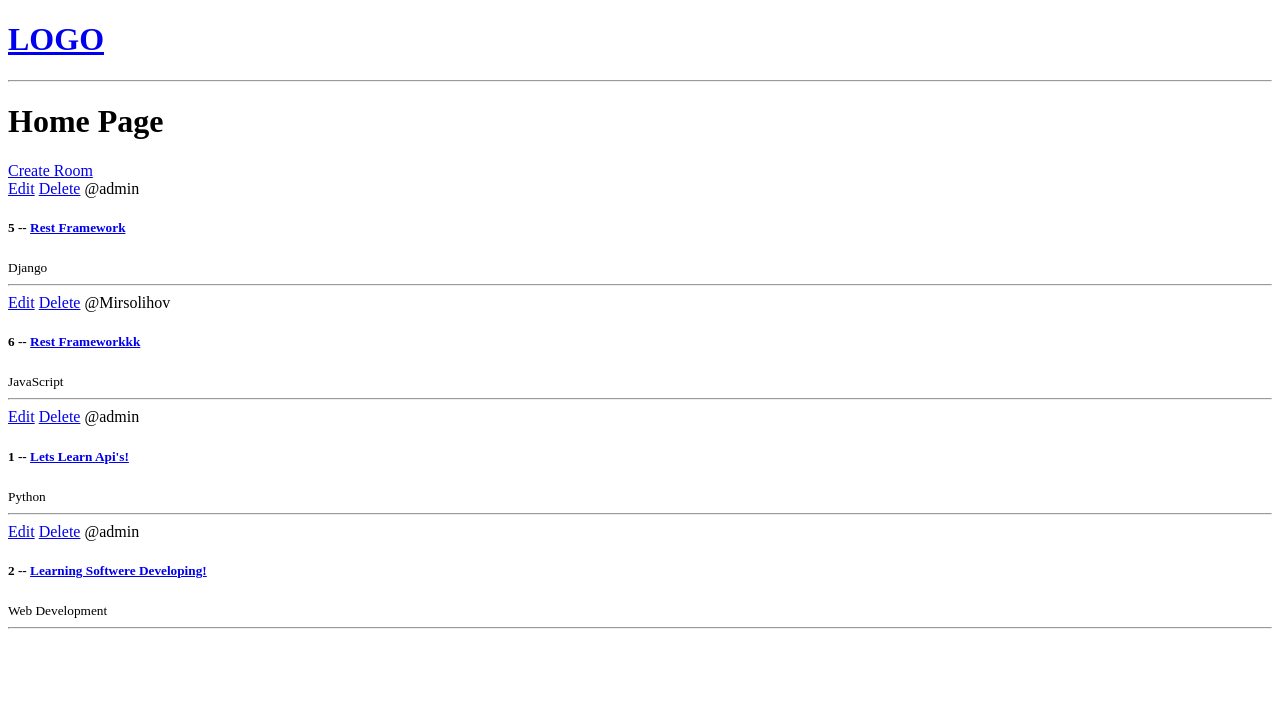
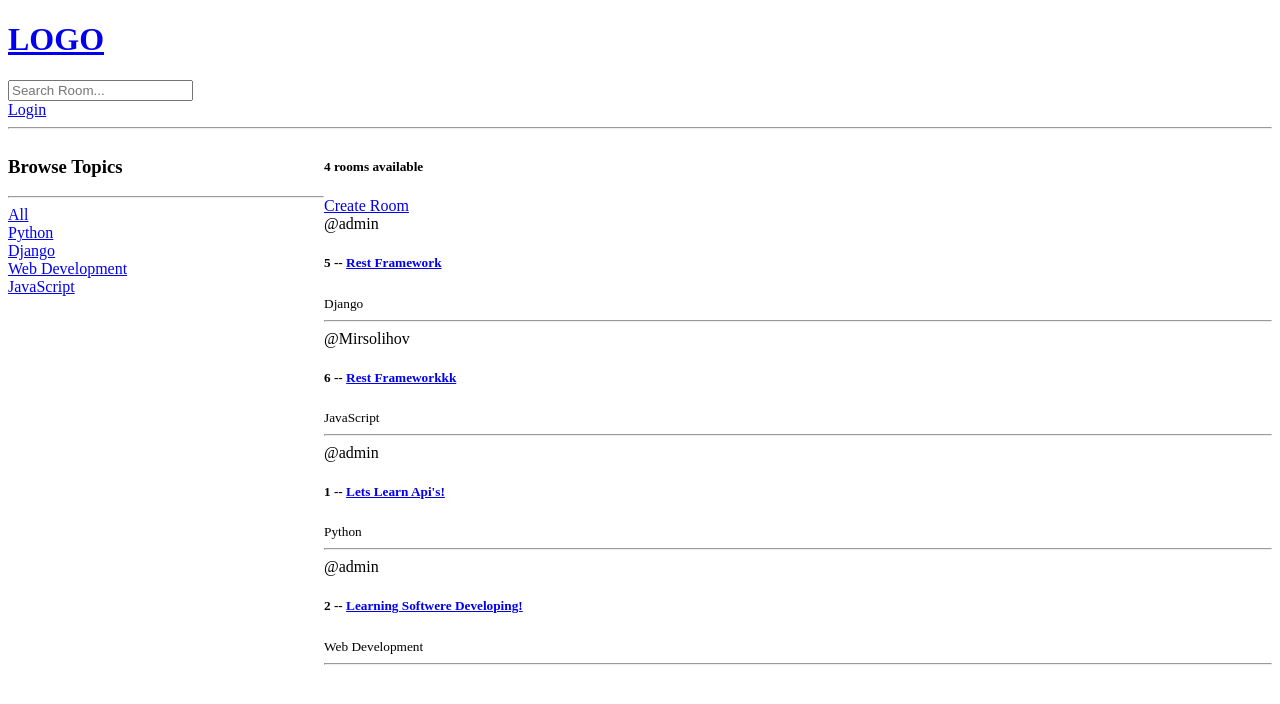
Before and after one commit to MJDevPro/StudyProject_, a Django app: page / in a window 1280 px wide. Shown: the top 704 px of the page. Run offline with Django 3.2, Linux system fonts and the light colour scheme; data comes from the database, SQL or seed files in the repository; both versions use the stored data as it was after the commit.

Commit message:
New Chenges!

```diff
--- a/StudyProject/settings.py
+++ b/StudyProject/settings.py
@@ -126,3 +126,4 @@ STATIC_URL = '/static/'
 # https://docs.djangoproject.com/en/3.2/ref/settings/#default-auto-field
 
 DEFAULT_AUTO_FIELD = 'django.db.models.BigAutoField'
+LOGOUT_REDIRECT_URL = 'home'
--- a/StudyProject/urls.py
+++ b/StudyProject/urls.py
@@ -4,5 +4,6 @@ from django.urls import path, include
 
 urlpatterns = [
     path('admin/', admin.site.urls),
+    path('logout/',include('django.contrib.auth.urls'),name='logout'),
     path('', include('base.urls')),
 ]
--- a/base/templates/base/home.html
+++ b/base/templates/base/home.html
@@ -1,25 +1,50 @@
 {% extends 'main.html' %}
 
 {% block content %}
-<h1>Home Page</h1>
+
+<style>
+    .home-container{
+        display: grid;
+        grid-template-columns: 1fr 3fr;
+    }
+</style>
+
+<div class="home-container">
 
     <div>
+        <h3>Browse Topics</h3>
+        <hr>
 
+        <div>
+            <a href="{% url 'home' %}">All</a>
+        </div>
+
+        {% for topic in topics %}
+            <div>
+               <a href="{% url 'home' %}?q={{ topic.name }}">{{ topic.name }}</a>
+            </div>
+        {% endfor %}
+    </div>
+
+    <div>
+    <h5>{{ room_count }} rooms available</h5>
     <a href="{% url 'create-room' %}">Create Room</a>
-
         <div>
             {% for room in rooms %}
                 <div>
+                    {% if request.user == room.host %} # roomni yaratgan adminidan boshqa laga bu sahifala korinmidi. Can only authon admin
                     <a href="{% url 'update-room' room.id %}">Edit</a>
                     <a href="{% url 'delete-room' room.id %}">Delete</a>
+                    {% endif %}
+
                     <span>@{{ room.host.username }}</span>
                     <h5>{{ room.id }} -- <a href="{% url 'room' room.id %}">{{ room.name }}</a></h5>
                     <small>{{ room.topic.name }}</small>
                     <hr>
                 </div>
+            {% endfor %}
+        </div>
 
-
-        {% endfor %}
     </div>
 </div>
 
--- a/base/urls.py
+++ b/base/urls.py
@@ -2,6 +2,9 @@ from django.urls import path
 from . import views
 
 urlpatterns = [
+    path('login/',views.loginPage,name='login'),
+    # path('logout/',views.logoutUser(),name='logout'),
+
     path('', views.home, name='home'),
     path('room/<str:pk>/', views.room, name='room'),
 
--- a/base/views.py
+++ b/base/views.py
@@ -1,5 +1,11 @@
 from django.shortcuts import render, redirect
-from .models import Room
+from django.contrib import messages
+from django.http import HttpResponse
+from django.contrib.auth.decorators import login_required
+from django.db.models import Q
+from django.contrib.auth.models import User
+from django.contrib.auth import authenticate, login, logout
+from .models import Room, Topic
 from .forms import RoomForm
 
 # rooms=[
@@ -9,9 +15,52 @@ from .forms import RoomForm
 #
 # ]
 
+# def logoutUser(request):
+#     logout(request)
+#     return redirect('home')
+
+
+def loginPage(request):
+
+    if request.user.is_authenticated: #user login qibogan bosa posiskda /login/ dib yozsa login sahifasiga obormidi. Home da qoladi
+        return redirect('home')
+
+    if request.method == 'POST':
+        username = request.POST.get('username')#username & passwordni olib
+        password = request.POST.get('password')
+
+        try:                                    #mavjud & mavjudmasligini tekshir
+            user = User.objects.get(username=username)
+        except:
+            messages.error(request, 'User does not exist')
+
+        user = authenticate(request, username=username, password=password)#mavjud bo'lsa o'tkaz
+
+        if user is not None:
+            login(request, user)#create user
+            return redirect('home')
+        else:
+            messages.error(request, 'Username or Password does not exist')
+
+    context = {}
+    return render(request, 'base/login_register.html', context)
+
+
+
+
 def home(request):
-    rooms = Room.objects.all()
-    context = {'rooms': rooms}
+    q = request.GET.get('q') if request.GET.get('q') != None else ''
+
+    rooms = Room.objects.filter(
+        Q(topic__name__icontains = q) |
+        Q(name__icontains=q)|
+        Q(description__icontains=q)
+    )
+
+    topics = Topic.objects.all()
+    room_count = rooms.count()
+
+    context = {'rooms':rooms, 'topics': topics, 'room_count':room_count} #contextda topiclani >>Topics<< soziga biriktrildi
     return render(request, 'base/home.html', context)
 
 def room(request, pk):
@@ -19,6 +68,7 @@ def room(request, pk):
     context = {'room':room}
     return render(request,'base/room.html', context)
 
+@login_required(login_url='login')#login in qimagan bosa room yaratomidi  #restricted pages == cheklangan sahifalar
 def createRoom(request):
     form = RoomForm()
 
@@ -31,9 +81,13 @@ def createRoom(request):
     context = {'form':form}
     return render(request, 'base/room_form.html', context)
 
-def updateRoom(request, pk):
+@login_required(login_url='login') #restricted pages == cheklangan sahifalar
+def updateRoom(request, pk):#login in qimagan bosa room yangilomidi
     room = Room.objects.get(id=pk)
     form = RoomForm(instance=room)
+
+    if request.user != room.host: # user ozi admin bomagan roomni ediq qimoqci bosa sizga ruxsat berilmagan dip qaytaradi.
+        return HttpResponse('You are not allowed here!')
 
     if request.method == 'POST':
         form = RoomForm(request.POST, instance=room)
@@ -44,8 +98,13 @@ def updateRoom(request, pk):
     context = {'form':form}
     return render(request, 'base/room_form.html', context)
 
+@login_required(login_url='login')#login in qimagan bosa roomni o'chiromidi #restricted pages == cheklangan sahifalar
 def deleteRoom(request, pk):
     room = Room.objects.get(id=pk)
+
+    if request.user != room.host: # user ozi admin bomagan roomni delete qmoqci bosa sizga ruxsat berilmagan dip qaytaradi.
+        return HttpResponse('You are not allowed here!')
+
     if request.method == 'POST':
             room.delete()
             return redirect('home')
--- a/templates/main.html
+++ b/templates/main.html
@@ -6,8 +6,17 @@
 </head>
 <body>
     {% include 'navbar.html' %}
+
+    {% if messages %}
+    <ul class="messages">
+        {% for message in messages %}
+        <li>{{ message }}</li>
+        {% endfor %}
+    </ul>
+    {% endif %}
+
+
     {% block content %}
-
 
     {% endblock %}
 
--- a/templates/navbar.html
+++ b/templates/navbar.html
@@ -1,4 +1,15 @@
 <a href="/">
     <h1>LOGO</h1>
 </a>
+
+<form method="GET" action="{% url 'home' %}">
+    <input type="text" name="q" placeholder="Search Room..." />
+</form>
+
+{% if request.user.is_authenticated %}
+    <a href="{% url 'logout' %}">Logout</a>
+{% else %}
+    <a href="{% url 'login' %}">Login</a>
+{% endif %}
+
 <hr>
```
Also changed, not shown: base/templates/base/login_register.html (added, +19 -0 lines), db.sqlite3. Lines whose indentation alone changed are shown as unchanged.
